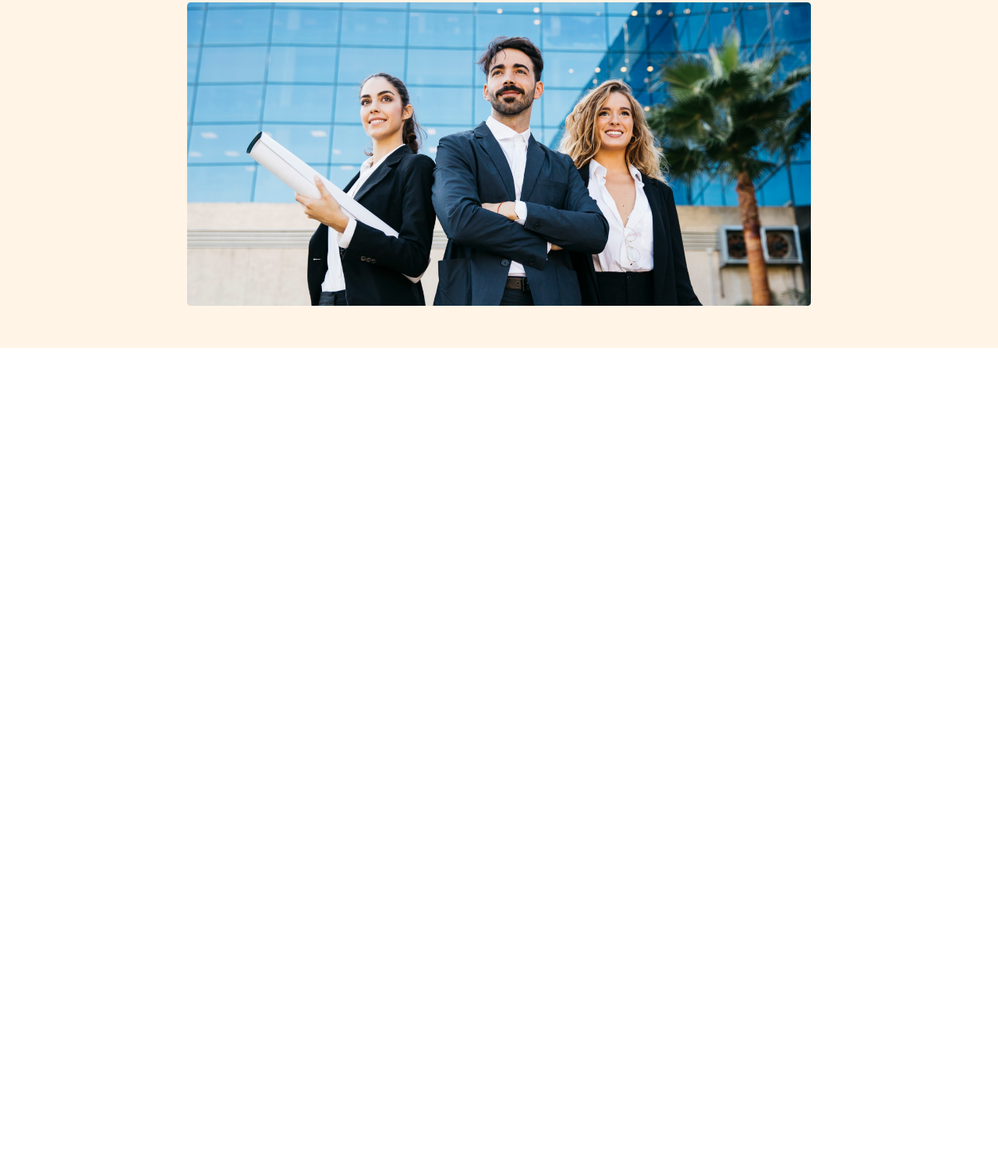
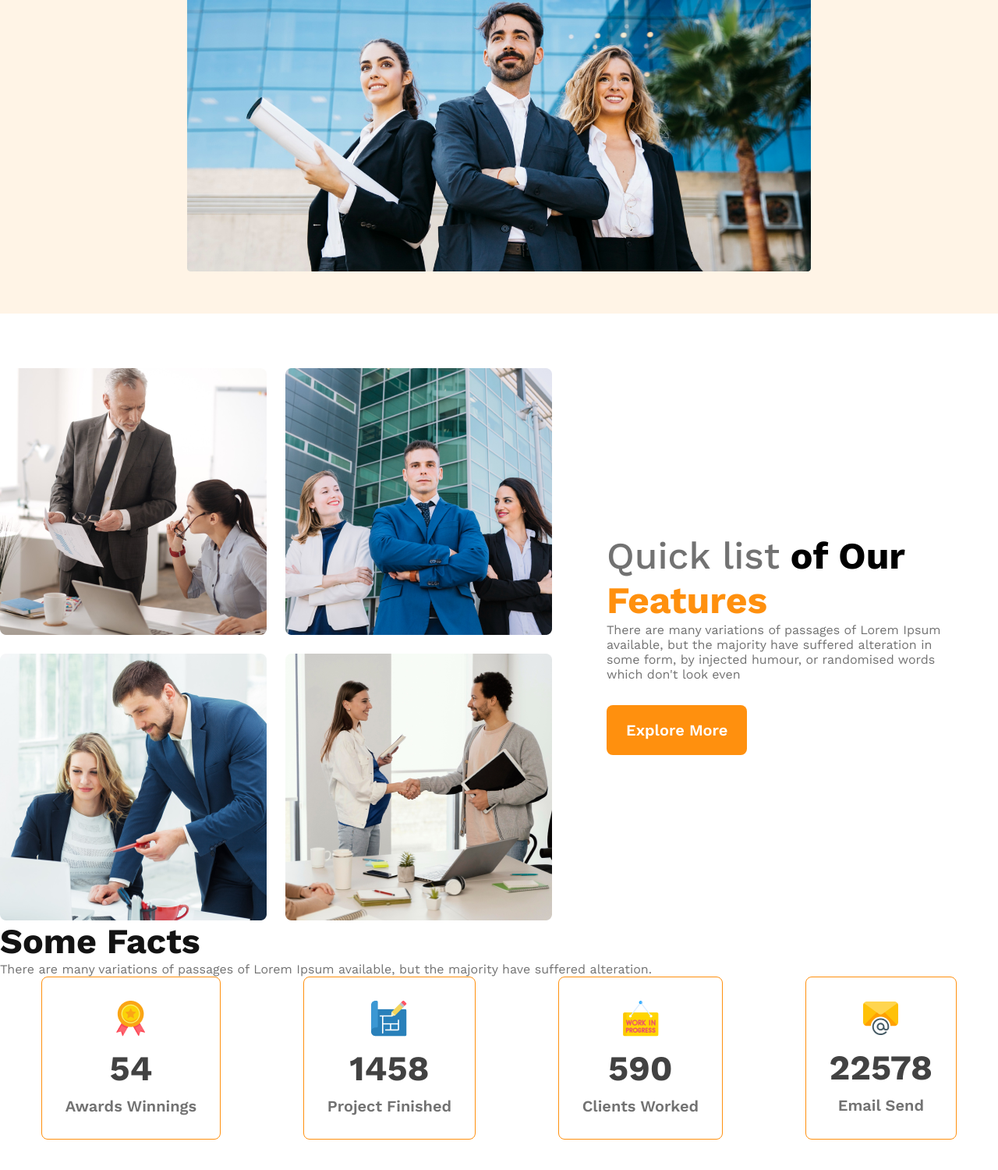
Before and after one commit to mjakaria11/g3-architects-website, a plain HTML site: page index.html in a window 1280 px wide. Shown: the part 554-2054 px from the top of the page at 78% size. Before the commit the page ends 1000 px from the top, so only its background shows below. Drawn offline with nearby package versions, Linux system fonts and the light colour scheme; a web font is replaced by a local one.

Commit message:
some facts

```diff
--- a/index.html
+++ b/index.html
@@ -10,8 +10,9 @@
 
 <body>
 
+  <!-- header st  -->
   <Header>
-    <nav class="nav-title">
+    <nav class="section-title">
       <h3>G3 Architects</h3>
       <ul>
         <li><a href="">Home</a></li>
@@ -23,7 +24,7 @@
     <div class="banner">
       <div class="banner-content">
         <h1 class="banner-tiltle">Brand New Group of Architects</h1>
-        <p class="banner-description">There are many variations of passages of Lorem Ipsum available, but the majority
+        <p class="text-light-grey">There are many variations of passages of Lorem Ipsum available, but the majority
           have
           suffered alteration in
           some form, by injected humour, or randomised words which don't look even</p>
@@ -32,6 +33,62 @@
       <img src="images/banner.png" alt="">
     </div>
   </Header>
+  <!-- header end  -->
+
+  <main>
+    <!-- team sec  -->
+    <section class="teams-container">
+      <div class="teams-img-container">
+        <img src="images/team1.png" alt="">
+        <img src="images/team2.png" alt="">
+        <img src="images/team3.png" alt="">
+        <img src="images/team4.png" alt="">
+      </div>
+
+      <div class="teams-content">
+        <h3 class="teams-title"><span class="quick-list text-light-grey">Quick list</span> <span>of Our</span>
+          <span class="text-Features">Features</span>
+        </h3>
+        <p class="text-light-grey">There are many variations of passages of Lorem Ipsum available,
+          but the majority have suffered alteration in some form, by injected
+          humour, or randomised words which don't look even</p>
+        <button class="btn-primary">Explore More</button>
+
+      </div>
+    </section>
+
+    <!-- features sec  -->
+    <section class="features"></section <!-- facts section -->
+
+    <section class="facts">
+      <h3 class="section-title">Some Facts</h3>
+      <p class="text-light-grey">There are many variations of passages of Lorem Ipsum available, but
+        the majority have suffered alteration.</p>
+      <div class="facts-card-container">
+        <div class="card">
+          <img src="images/icons/ribon.png" alt="">
+          <h2 class="card-stats">54</h2>
+          <p class="card-title text-light-grey">Awards Winnings</p>
+        </div>
+        <div class="card">
+          <img src="images/icons/projects.png" alt="">
+          <h2 class="card-stats">1458</h2>
+          <p class="card-title text-light-grey">Project Finished</p>
+        </div>
+        <div class="card">
+          <img src="images/icons/customers.png" alt="">
+          <h2 class="card-stats">590</h2>
+          <p class="card-title text-light-grey">Clients Worked</p>
+        </div>
+        <div class="card">
+          <img src="images/icons/email.png" alt="">
+          <h2 class="card-stats">22578</h2>
+          <p class="card-title text-light-grey">Email Send</p>
+        </div>
+      </div>
+    </section>
+
+  </main>
 
 </body>
 
--- a/style/style.css
+++ b/style/style.css
@@ -1,6 +1,7 @@
 /* work google  */
 @import url('https://fonts.googleapis.com/css2?family=Inter:wght@600;700;800&family=Merriweather:ital,wght@0,400;0,700;0,900;1,700&family=Open+Sans:ital,wght@0,300;0,400;0,700;0,800;1,300&family=Playfair+Display:ital,wght@0,400;0,500;0,600;1,400;1,500;1,600&family=Work+Sans:wght@300;400;500;600;700;800&display=swap');
 
+/* shard  */
 *{
   margin: 0;
   padding: 0;
@@ -9,6 +10,16 @@
   font-family: 'Open Sans', sans-serif;
   font-family: 'Playfair Display', serif;
   font-family: 'Work Sans', sans-serif;
+}
+.text-light-grey{
+  color:  #727272;
+
+}
+
+.section-title{
+  font-size: 2.8rem;
+  color: #131313;
+  font-weight: 700;
 }
 
 .btn-primary{
@@ -34,12 +45,7 @@ nav{
   margin-top: 30px;
 }
 
-.nav-title{
-  font-size: 2.8rem;
-  color: #131313;
-  font-weight: 700;
-  margin-top: 30px;
-}
+
 nav > Ul{
   display: flex;
   margin-top: 50px;
@@ -67,17 +73,73 @@ nav li a{
   font-weight: 700;
   margin-top: 30px;
 }
-.banner-description{
-  color:  #727272;
-  font-size: 1rem;
-  font-weight: 400;
-  line-height: 26px;
-  margin-top: 30px;
-}
+
 .banner img{
   margin-top: 20px;
   width: 100%;
 }
+
+
+
+/* main st  */
+main{
+  max-width: 1440px;
+  margin: 70px auto;
+}
+.teams-container{
+  display: flex;
+  align-items: center;
+}
+.teams-img-container{
+  display: grid;
+  grid-template-columns: repeat(2, 1fr);
+  gap: 1.5rem;
+}
+.teams-content{
+  padding-right: 70px;
+  padding-left: 70px;
+}
+.teams-title{
+  font-size: 3rem;
+}
+.teams-title .quick-list{
+  font-weight: 500;
+}
+
+.teams-title .text-Features{
+  color: #FF900E;
+  font-weight: 700;
+}
+
+
+
+/* fats  */
+.facts-card-container{
+  display: flex;
+  justify-content: space-around;
+}
+
+.facts-card-container .card{
+  border-radius: 8px;
+  border: 1px solid #FF900E;
+  text-align: center;
+  padding: 30px 30px;
+
+}
+.facts-card-container .card-title{
+  font-size: 1.25rem;
+  font-weight: 600;
+  margin-top: 5px;
+}
+
+.facts-card-container .card-stats{
+  color: #424242;
+  font-size: 2.8rem;
+  margin-top: 10px;
+  margin-bottom: 10px;
+}
+
+
 
 /* responsive banner  */
 
@@ -87,10 +149,17 @@ nav li a{
   header{
     padding: 20px;
   }
-  nav{
+  nav,
+  .teams-container{
     flex-direction: column;
   }
-
+  .teams-img-container{
+   grid-template-columns: 1fr;
+  }
+  .teams-content{
+  padding-right: 20px;
+  padding-left: 20px;
+  }
 }
 
 /* medium d  */
@@ -98,7 +167,7 @@ nav li a{
   header {
     padding: 50px;
   }
-  nav {
+  nav, .teams-container {
    flex-direction: column;
   }
 }
```
